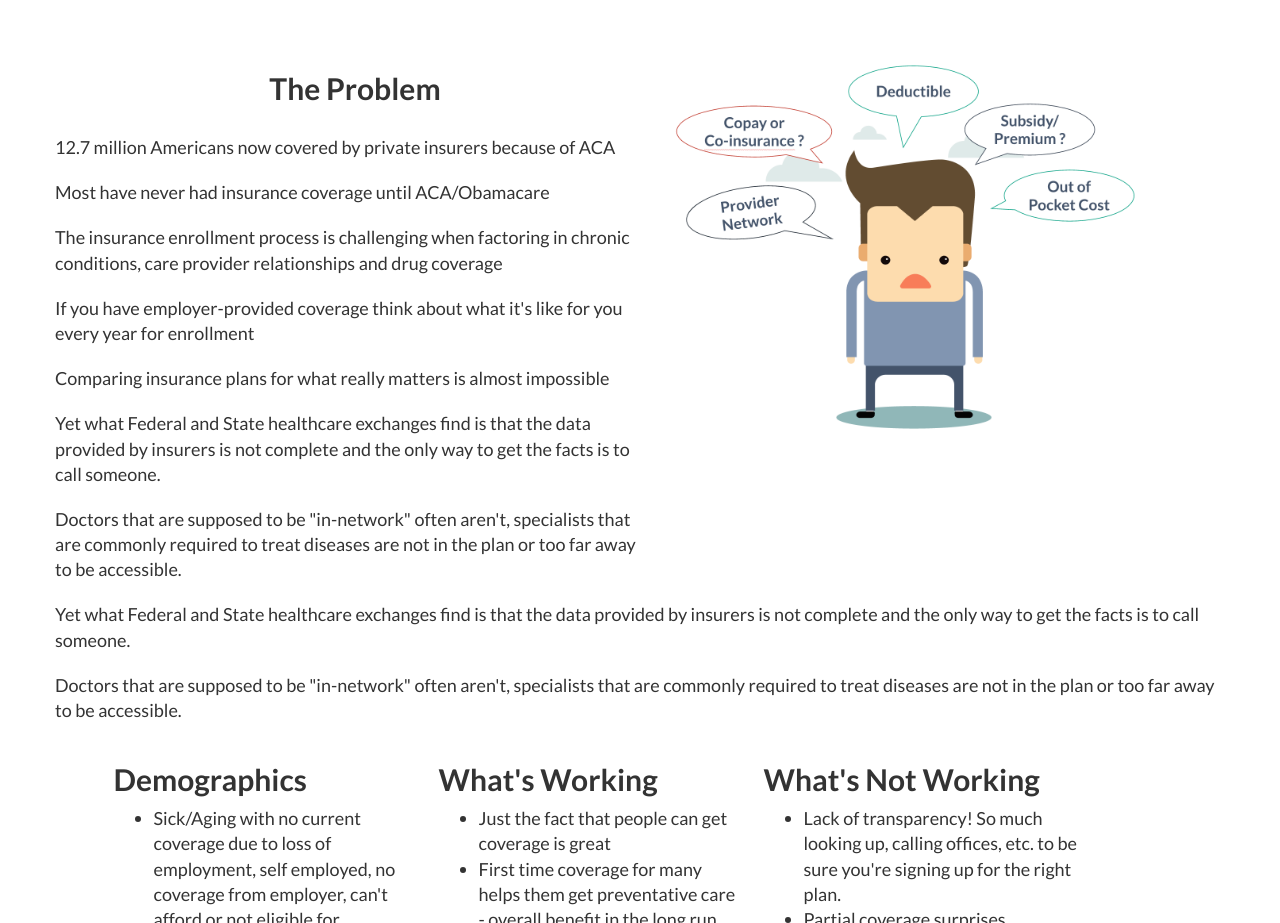
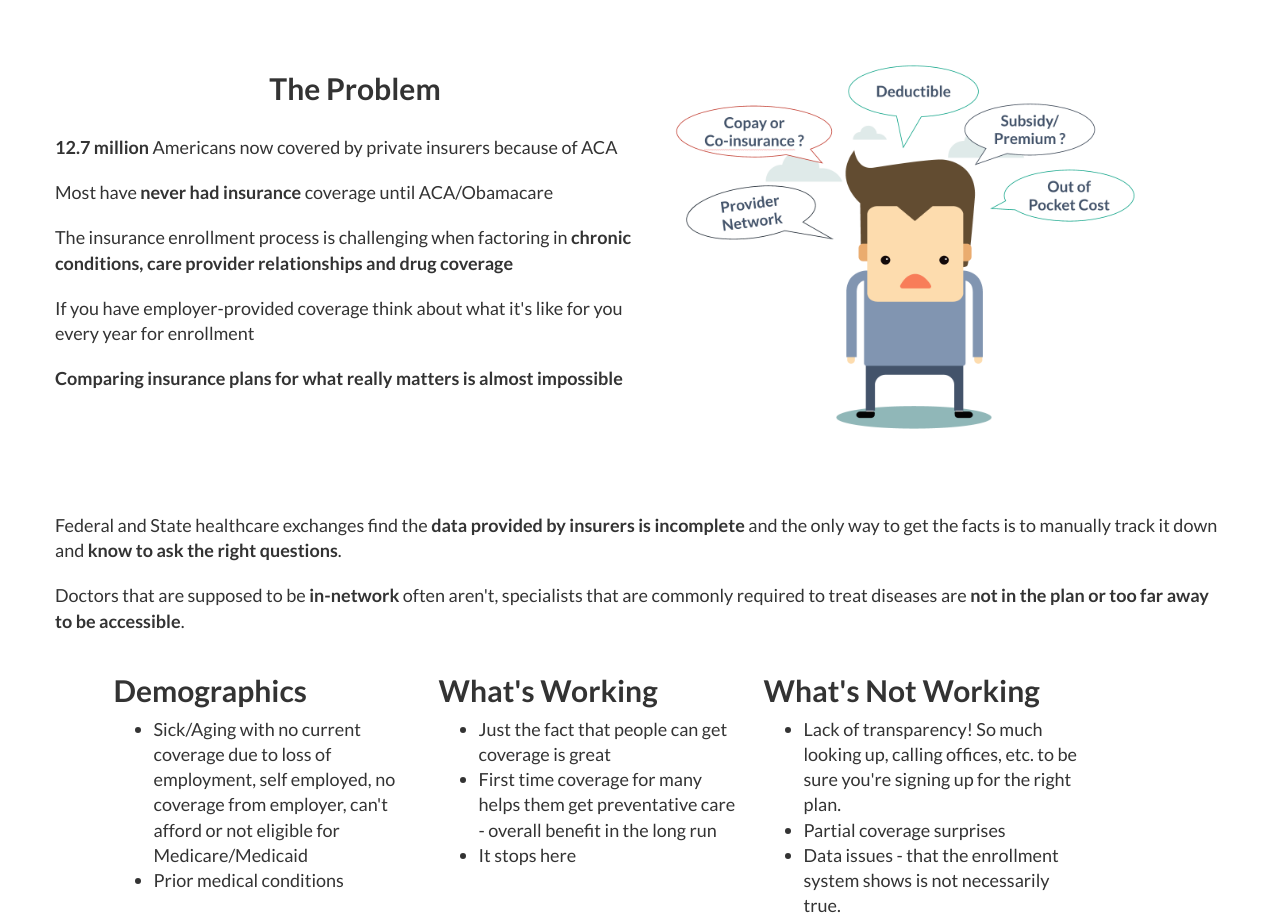
Before and after one commit to semantichealth/semantichealth.github.io, a plain HTML site: page index.html in a window 1280 px wide. Shown: the part 740-1663 px from the top of the page. Drawn offline with nearby package versions, Linux system fonts and the light colour scheme.

Commit message:
Minor tweaking of problem section

```diff
--- a/index.html
+++ b/index.html
@@ -105,13 +105,11 @@
                 <div>
                     <div style="float: left; width: 600px;">
                         <div style="width: 600px; text-align: center;"><h2 class="section-heading" >The Problem</h2></div>
-                        <div class="lead">12.7 million Americans now covered by private insurers because of ACA</div>
-                        <div class="lead">Most have never had insurance coverage until ACA/Obamacare</div>
-                        <div class="lead">The insurance enrollment process is challenging when factoring in chronic conditions, care provider relationships and drug coverage</div>
+                        <div class="lead"><b>12.7 million</b> Americans now covered by private insurers because of ACA</div>
+                        <div class="lead">Most have <b>never had insurance</b> coverage until ACA/Obamacare</div>
+                        <div class="lead">The insurance enrollment process is challenging when factoring in <b>chronic conditions, care provider relationships and drug coverage</b></div>
                         <div class="lead">If you have employer-provided coverage think about what it's like for you every year for enrollment</div>
-                        <div class="lead">Comparing insurance plans for what really matters is almost impossible</div>
-                        <div class="lead">Yet what Federal and State healthcare exchanges find is that the data provided by insurers is not complete and the only way to get the facts is to call someone.</div>
-                        <div class="lead">Doctors that are supposed to be "in-network" often aren't, specialists that are commonly required to treat diseases are not in the plan or too far away to be accessible.</div>
+                        <div class="lead"><b>Comparing insurance plans for what really matters is almost impossible</b></div>
                     </div>
                     <div style="float: left; width: 180px;">
                         <img src="static/img/problem/questions.png" alt="People have many questions" width="500px;">
@@ -121,8 +119,8 @@
               <p class="lead">
               <div>
                   <div style="float: left;">
-                      <div class="lead">Yet what Federal and State healthcare exchanges find is that the data provided by insurers is not complete and the only way to get the facts is to call someone.</div>
-                      <div class="lead">Doctors that are supposed to be "in-network" often aren't, specialists that are commonly required to treat diseases are not in the plan or too far away to be accessible.</div>
+                      <div class="lead">Federal and State healthcare exchanges find the <b>data provided by insurers is incomplete</b> and the only way to get the facts is to manually track it down and <b>know to ask the right questions</b>.</div>
+                      <div class="lead">Doctors that are supposed to be <b>in-network</b> often aren't, specialists that are commonly required to treat diseases are <b>not in the plan or too far away to be accessible</b>.</div>
                   </div>
               </div>
               </p>
```
